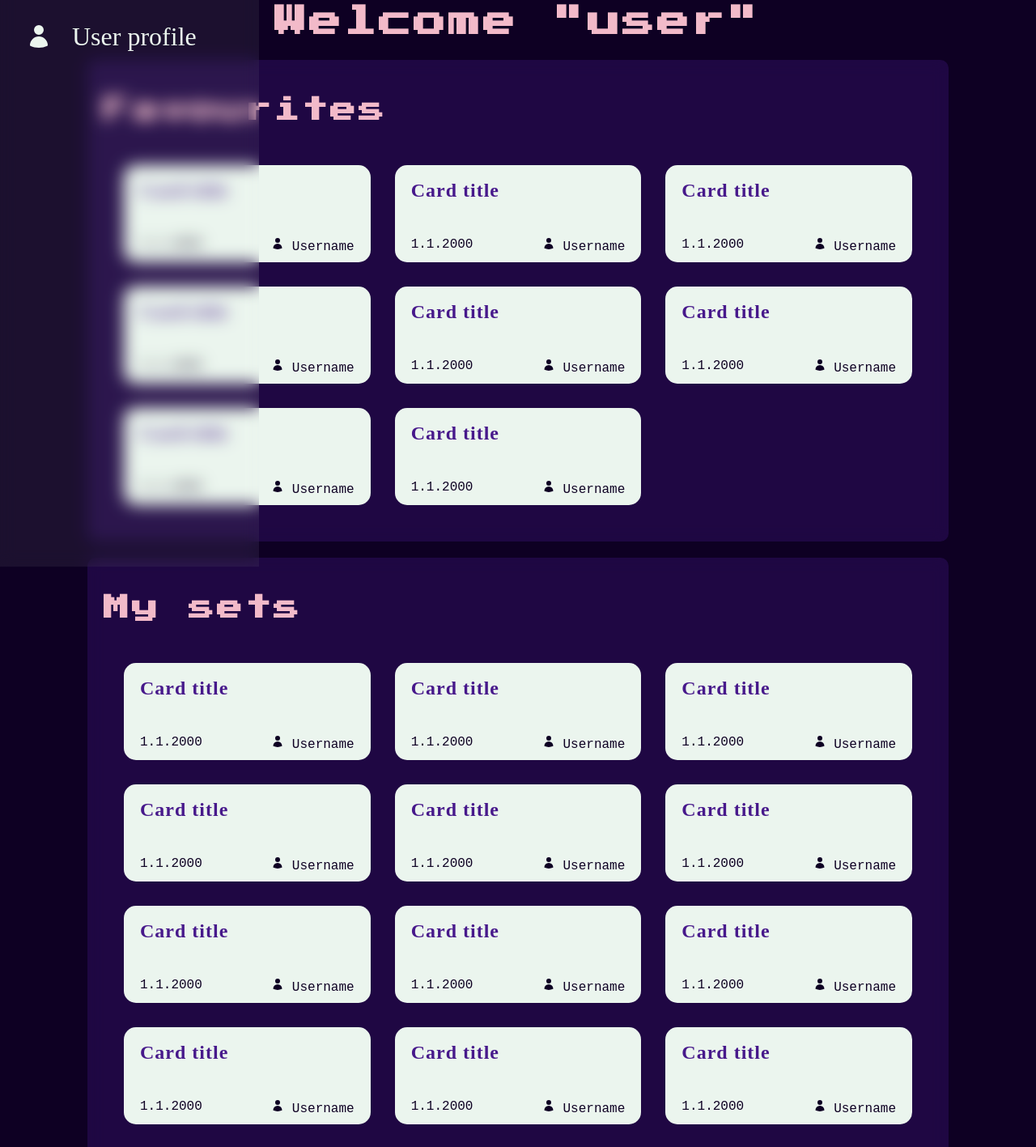
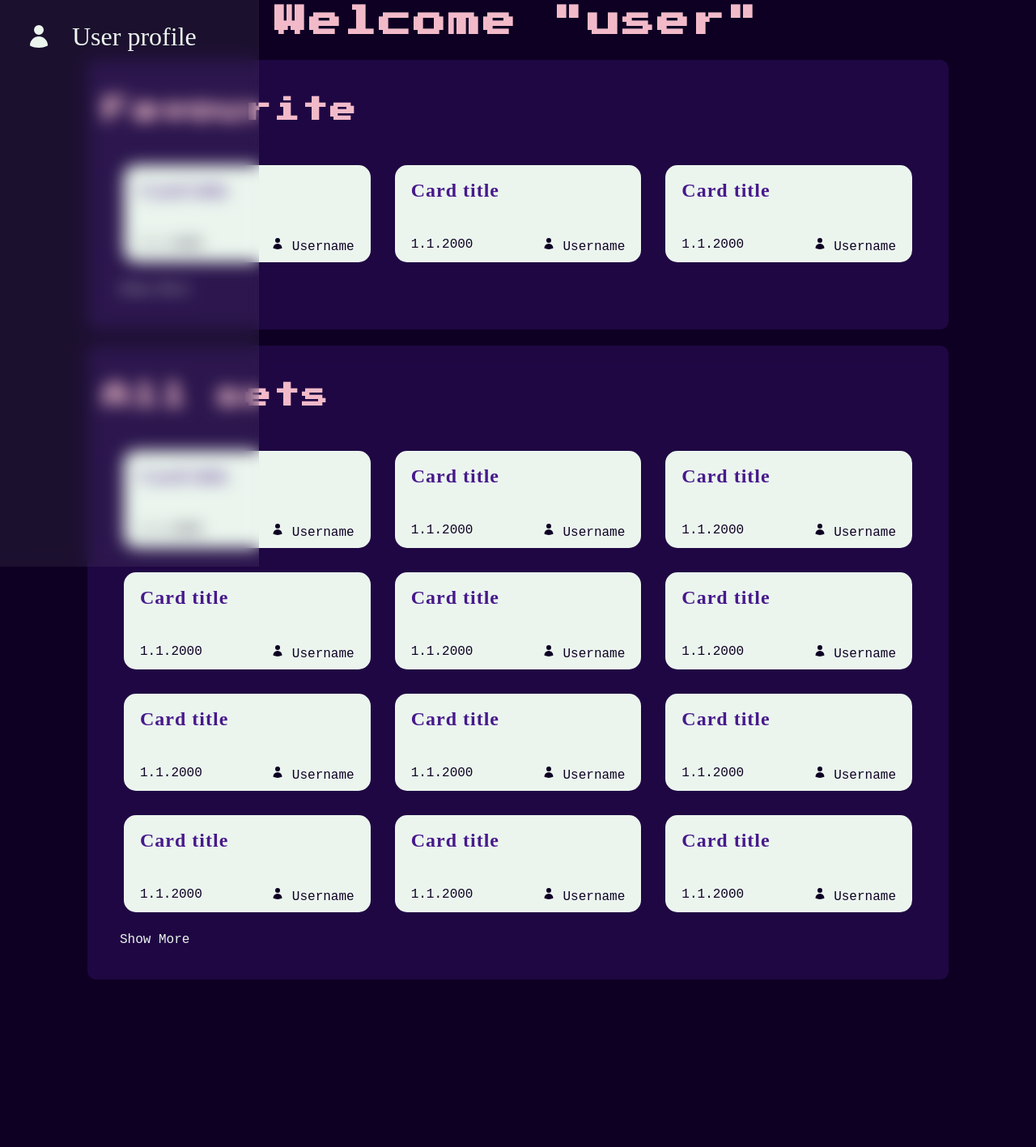
Before and after one commit to Paavkaa/Flash-cards, a React (Create React App) app: page /user in a window 1280 px wide. Shown: the part 100-1517 px from the top of the page at 81% size. After the commit the page ends 1310 px from the top, so only its background shows below. Built offline with nearby package versions, Linux system fonts and the light colour scheme; a web font is replaced by a local one.

Commit message:
Set previews with limitation of first loaded sets

```diff
--- a/src/login/userPage.tsx
+++ b/src/login/userPage.tsx
@@ -1,46 +1,57 @@
-import React from "react";
+import React, {useState} from "react";
 import Nav, {CardPreview} from "../utils";
 
 export default function UserPage() {
+    const fav = Array.from({ length: 14 }, (_, i) => <CardPreview key={i} />);
+    const all = Array.from({ length: 28 }, (_, i) => <CardPreview key={i} />);
     return (
         <div className="main">
             <Nav/>
             <h1>Welcome "user"</h1>
 
-            <div className="divBackground width100 marginBottom20">
-                <h2>Favourites</h2>
-                <div id="fav" className="cardGrid">
-                    <CardPreview/>
-                    <CardPreview/>
-                    <CardPreview/>
-                    <CardPreview/>
-                    <CardPreview/>
-                    <CardPreview/>
-                    <CardPreview/>
-                    <CardPreview/>
-                </div>
-            </div>
+            <GridDisplaying headerText={'Favourite'} numToDisplay={3} allSets={fav} styles={"divBackground width100 marginBottom20"}/>
+            <GridDisplaying headerText={'All sets'} numToDisplay={12} allSets={all} styles={"divBackground width100"} />
+        </div>
+    );
+}
 
-            <div className="divBackground width100">
-                <h2>My sets</h2>
-                <div id="all" className="cardGrid">
-                    <CardPreview/>
-                    <CardPreview/>
-                    <CardPreview/>
-                    <CardPreview/>
-                    <CardPreview/>
-                    <CardPreview/>
-                    <CardPreview/>
-                    <CardPreview/>
-                    <CardPreview/>
-                    <CardPreview/>
-                    <CardPreview/>
-                    <CardPreview/>
-                    <CardPreview/>
-                    <CardPreview/>
-                    <CardPreview/>
-                    <CardPreview/>
-                </div>
+interface DisplayedSetsProps {
+    numToDisplay: number;
+    allSets: JSX.Element[];
+}
+
+function DisplayedSets({ numToDisplay, allSets }: DisplayedSetsProps) {
+    const [displayedSets, setDisplayedSets] = useState(allSets.slice(0, numToDisplay));
+    const [showMore, setShowMore] = useState(allSets.length > numToDisplay);
+
+    const handleShowMore = () => {
+        setDisplayedSets(allSets);
+        setShowMore(false);
+    };
+
+    return (
+        <>
+            {displayedSets}
+            {showMore && (
+                <button onClick={handleShowMore}>Show More</button>
+            )}
+        </>
+    );
+}
+
+interface GridDisplayingProps {
+    headerText: string;
+    numToDisplay: number;
+    allSets: JSX.Element[];
+    styles?: string;
+}
+
+function GridDisplaying({ headerText, numToDisplay, allSets, styles}: GridDisplayingProps) {
+    return (
+        <div className={styles}>
+            <h2>{headerText}</h2>
+            <div className="cardGrid">
+                <DisplayedSets numToDisplay={numToDisplay} allSets={allSets} />
             </div>
         </div>
     );
```
